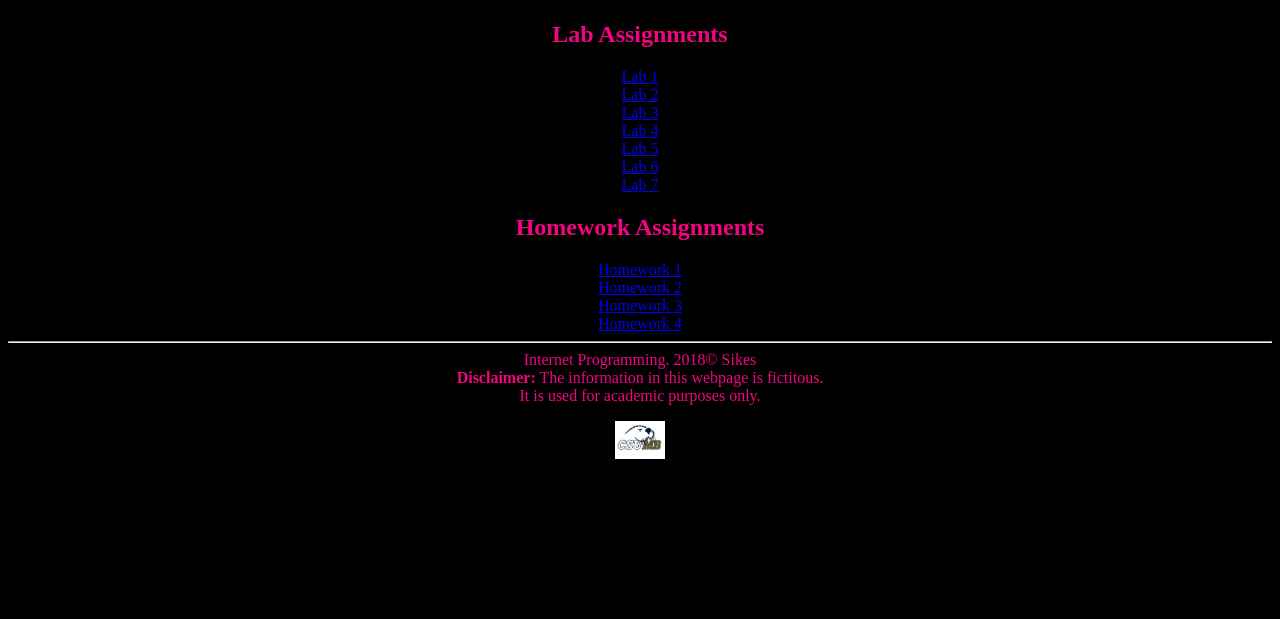
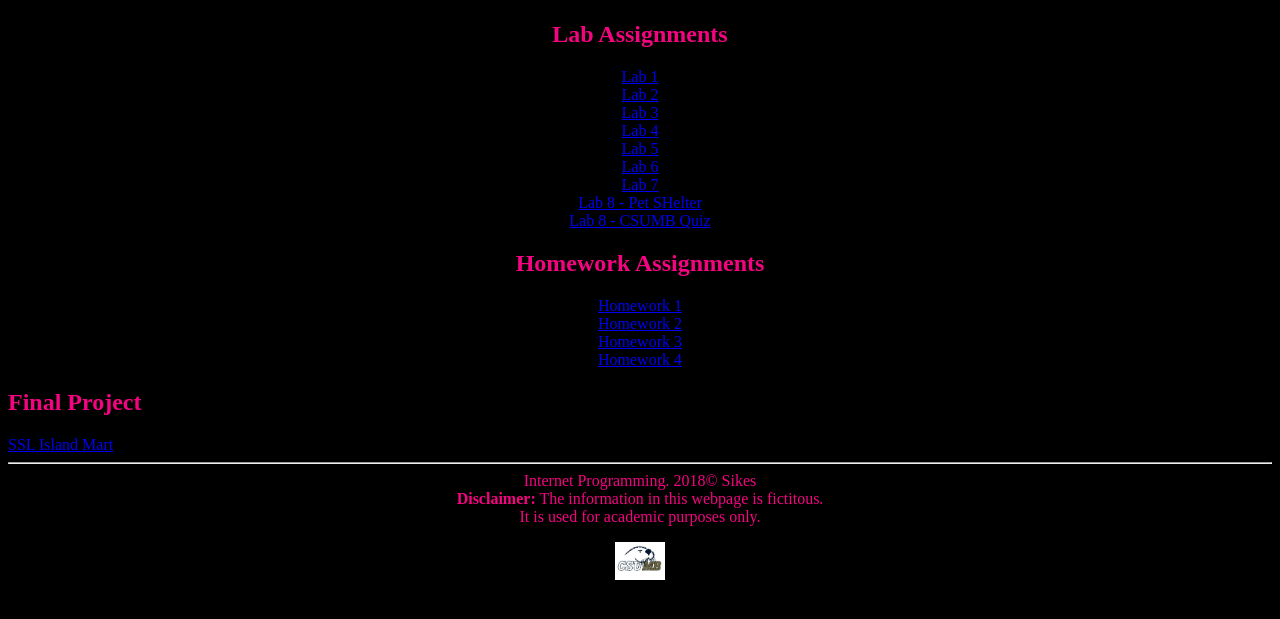
Before and after one commit to lsikes0707/cst336, a PHP site: page / in a window 1280 px wide. Shown: the part 45-664 px from the top of the page. Run offline with PHP 8.4, Linux system fonts and the light colour scheme.

Commit message:
chickenen final project

```diff
--- a/index.php
+++ b/index.php
@@ -45,6 +45,8 @@
                 <a href="Labs/Lab5/index.php">Lab 5</a><br>
                 <a href="Labs/Lab6/login.php">Lab 6</a><br>
                 <a href="Labs/Lab7/hangman/index.html">Lab 7</a><br>
+                <a href="Labs/Lab8/pets/index.php">Lab 8 - Pet SHelter</a><br>
+                <a href="Labs/Lab8/csumb_quiz/index.php">Lab 8 - CSUMB Quiz</a><br>
 
             </div>
 
@@ -54,6 +56,11 @@
                 <a href="HW/HW2/index.php">Homework 2</a><br>
                 <a href="HW/HW3/index.php">Homework 3</a><br>
                 <a href="HW/HW4/platform.html">Homework 4</a><br>
+            </div>
+
+            <div id="finalproject">
+                <h2>Final Project</h2>
+                <a href="https://ssl336final.herokuapp.com/">SSL Island Mart</a><br>
             </div>
         </div>
 
```
